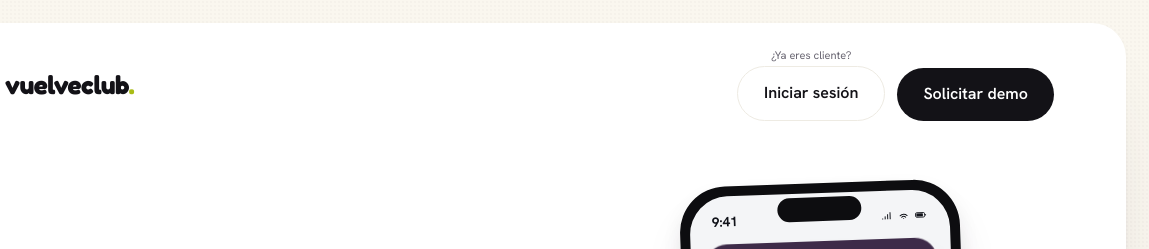
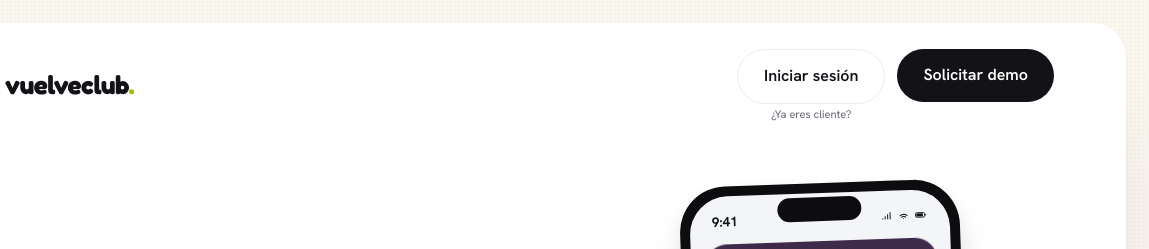
Before and after one commit to KoiGi01/VuelveClub-landing-page, a website: page index.html in a window 1280 px wide. Shown: the top 249 px of the page, 131-1280 px from the left. Drawn offline with nearby package versions, Linux system fonts and the light colour scheme.

Commit message:
Move customer login hint below button

```diff
--- a/index.html
+++ b/index.html
@@ -19,8 +19,8 @@
       <a href="/" class="logo"><img class="logo-mark" src="assets/logo-mark.png" alt="" /><span class="word">vuelveclub<span class="dot">.</span></span></a>
       <nav class="head-actions" aria-label="Acceso al negocio">
         <div class="head-login-group">
+          <a href="/propuestas/ritmo#acceso" class="btn btn-ghost head-login" aria-describedby="login-hint">Iniciar sesión</a>
           <span class="head-login-hint" id="login-hint">¿Ya eres cliente?</span>
-          <a href="/propuestas/ritmo#acceso" class="btn btn-ghost head-login" aria-describedby="login-hint">Iniciar sesión</a>
         </div>
         <a href="#demo" class="btn btn-primary head-demo" data-magnetic>Solicitar demo</a>
       </nav>
--- a/styles.css
+++ b/styles.css
@@ -131,7 +131,7 @@ mark { background: linear-gradient(180deg, transparent 58%, var(--lime) 58%); co
   padding-top: 26px;
   padding-bottom: 26px;
 }
-.head-actions { display: flex; align-items: flex-end; gap: 12px; }
+.head-actions { display: flex; align-items: flex-start; gap: 12px; }
 .head-login-group { display: flex; flex-direction: column; align-items: center; gap: 4px; }
 .head-login-hint { font-size: 11px; line-height: 1.2; color: var(--ink-45); white-space: nowrap; }
 .head-login { min-height: 44px; }
```
